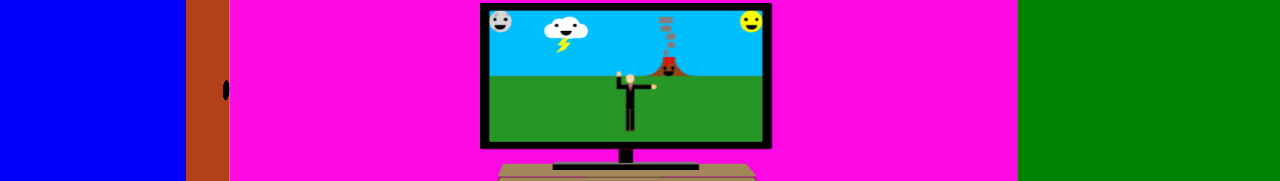
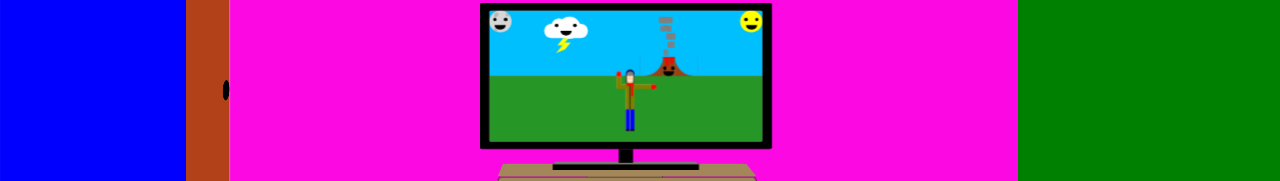
Before and after one commit to Skyrlon/weather-animation, a Vue app: page /#/ in a window 1280 px wide. Shown: the part 193-374 px from the top of the page. Built offline with nearby package versions, Linux system fonts and the light colour scheme.

Commit message:
added ColdClothes component

```diff
--- /dev/null
+++ b/src/components/ColdClothes.vue
@@ -0,0 +1,203 @@
+<template>
+  <div id="cold-coat">
+    <div id="ushanka">
+      <div class="flap flap-left"></div>
+      <div class="flap flap-right"></div>
+    </div>
+    <div class="cold-sleeve cold-sleeve-left">
+        <div class="cold-sleeve cold-sleeve-left-inferior"></div>
+    </div>
+    <div class="cold-sleeve cold-sleeve-right"></div>
+    <div id="scarf"></div>
+    <div class="cold-pants-leg cold-pants-leg-left"></div>
+    <div class="cold-pants-leg cold-pants-leg-right"></div>
+  </div>
+</template>
+
+<script>
+export default {
+  name: "ColdClothes",
+};
+</script>
+
+<style lang="scss">
+#ushanka {
+  position: absolute;
+  z-index: 100;
+  top: -$size * 1.5;
+  left: 0;
+  width: $ushanka-width;
+  height: $ushanka-height;
+  background-color: $color-ushanka;
+  border-radius: $ushanka-height;
+  border-bottom-left-radius: 0;
+  border-bottom-right-radius: 0;
+
+  &::after {
+    content: "";
+    position: absolute;
+    bottom: 0;
+    left: $ushanka-width * 0.1;
+    width: $ushanka-width * 0.8;
+    height: $ushanka-height * 0.7;
+    background-color: grey;
+    border-radius: $ushanka-height/1.5;
+    border-bottom-left-radius: 0;
+    border-bottom-right-radius: 0;
+  }
+
+  & > .flap {
+    position: absolute;
+    top: $ushanka-height;
+    width: $flap-width;
+    height: $ushanka-height * 1.25;
+    background-color: $color-ushanka;
+
+    &-left {
+      border-bottom-left-radius: $flap-width;
+
+      &::after {
+        content: "";
+        position: absolute;
+        left: $flap-width;
+        width: $flap-width;
+        height: $ushanka-height * 1.25;
+        background-color: grey;
+        border-bottom-right-radius: $flap-width;
+      }
+    }
+
+    &-right {
+      right: 0;
+      border-bottom-right-radius: $flap-width;
+
+      &::after {
+        content: "";
+        position: absolute;
+        left: -$flap-width;
+        width: $flap-width;
+        height: $ushanka-height * 1.25;
+        background-color: grey;
+        border-bottom-left-radius: $flap-width;
+      }
+    }
+  }
+}
+
+#cold-coat {
+  position: absolute;
+  z-index: 100;
+  top: 0;
+  left: 0;
+  width: $size;
+  height: $size * 3;
+  border-radius: $size $size 0px 0px;
+  background-color: $color-coat;
+
+  &::before {
+    content: "";
+    z-index: 100;
+    position: absolute;
+    top: 0;
+    left: ($coat-width - $zip-width)/2;
+    width: $zip-width;
+    height: $size * 3;
+    background-color: black;
+  }
+
+  & #scarf {
+    content: "";
+    z-index: 101;
+    position: absolute;
+    top: 0;
+    left: $coat-width * 0.2/2;
+    width: $coat-width * 0.8;
+    height: $coat-height/10;
+    background-color: red;
+
+    &::after {
+      content: "";
+      position: absolute;
+      top: $coat-height/10;
+      left: $coat-width * 0.8 * 0.65;
+      z-index: 5;
+      width: $coat-width * 0.8/4;
+      height: $coat-height/3;
+      background-color: red;
+    }
+  }
+
+  & .cold-sleeve {
+    position: absolute;
+    top: $size/5;
+    width: $sleeve-width;
+    height: $arm-height;
+    border-radius: $sleeve-width;
+    background-color: $color-coat;
+
+    &-left {
+      width: $upper-arm-width;
+      @include left-upper-arm-pos;
+      border-top-left-radius: 0;
+      border-bottom-left-radius: 0;
+
+      &-inferior {
+        position: absolute;
+        background-color: $color-coat;
+        @include left-lower-arm-pos;
+        border-top-left-radius: 0;
+      border-bottom-left-radius: 0;
+        &::before {
+            content: '';
+            position: absolute;
+            left: -$arm-width*0.2;
+            width: $arm-width*0.2;
+            height: $arm-height;
+            border-top-left-radius: $arm-height;
+            border-bottom-left-radius: $arm-height;
+            background-color: red;
+        }
+      }
+    }
+
+    &-right {
+      width: $arm-width * 0.8;
+      @include right-arm-pos;
+      border-top-right-radius: 0;
+      border-bottom-right-radius: 0;
+      &::before {
+            content: '';
+            position: absolute;
+            right: -$arm-width*0.2;
+            width: $arm-width*0.2;
+            height: $arm-height;
+            border-top-right-radius: $arm-height;
+            border-bottom-right-radius: $arm-height;
+            background-color: red;
+        }
+    }
+  }
+
+  & .cold-pants-leg {
+    position: absolute;
+    bottom: -$leg-height;
+    width: $size * 0.45;
+    height: $leg-height;
+    background-color: blue;
+    &::after {
+      content: "";
+      position: absolute;
+      bottom: 0;
+      width: $leg-width;
+      height: $leg-height/10;
+      background-color: black;
+      border-top-left-radius: $leg-width;
+      border-top-right-radius: $leg-width;
+    }
+
+    &-right {
+      right: 0;
+    }
+  }
+}
+</style>
--- a/src/components/WeatherGuy.vue
+++ b/src/components/WeatherGuy.vue
@@ -20,19 +20,22 @@
     <div class="leg leg_left"></div>
     <div class="leg leg_right"></div>
     <hot-clothes v-if="temperature > 25" />
-    <suit-clothes v-if="temperature < 25 && temperature > 5" />
+    <suit-clothes v-if="temperature < 25 && temperature > 10" />
+    <cold-clothes v-if="temperature < 11" />
   </div>
 </template>
 
 <script>
 import HotClothes from "./HotClothes.vue";
 import SuitClothes from "./SuitClothes.vue";
+import ColdClothes from "./ColdClothes.vue";
 
 export default {
   name: "WeatherGuy",
   components: {
     HotClothes,
     SuitClothes,
+    ColdClothes,
   },
   data() {
     return {
```
